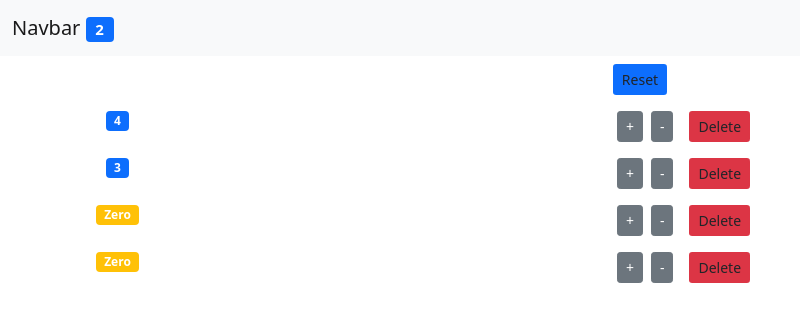
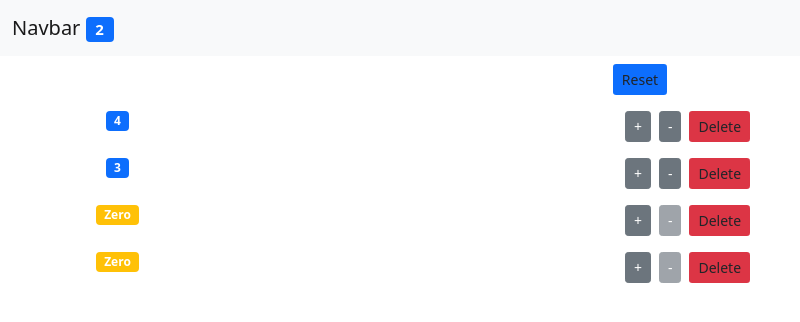
Before and after one commit to jimmymano/counter-app, a React (Create React App) app: page / in a window 1280 px wide. Shown: the top 322 px of the page, without its empty margins (0-800 px from the left). Built offline with nearby package versions, Linux system fonts and the light colour scheme.

Commit message:
disabled decrement button when value is zero

```diff
--- a/src/components/counter.jsx
+++ b/src/components/counter.jsx
@@ -41,12 +41,13 @@ class Counter extends Component {
           <button
             onClick={() => this.props.onDecrement(this.props.counter)}
             className="btn btn-secondary btn-sm m-2"
+            disabled={this.props.counter.value === 0 ? "disable" : ""}
           >
             -
           </button>
           <button
             onClick={() => this.props.onDelete(this.props.counter.id)}
-            className="btn bg-danger btn-sm m-2"
+            className="btn bg-danger btn-sm "
           >
             Delete
           </button>
```
